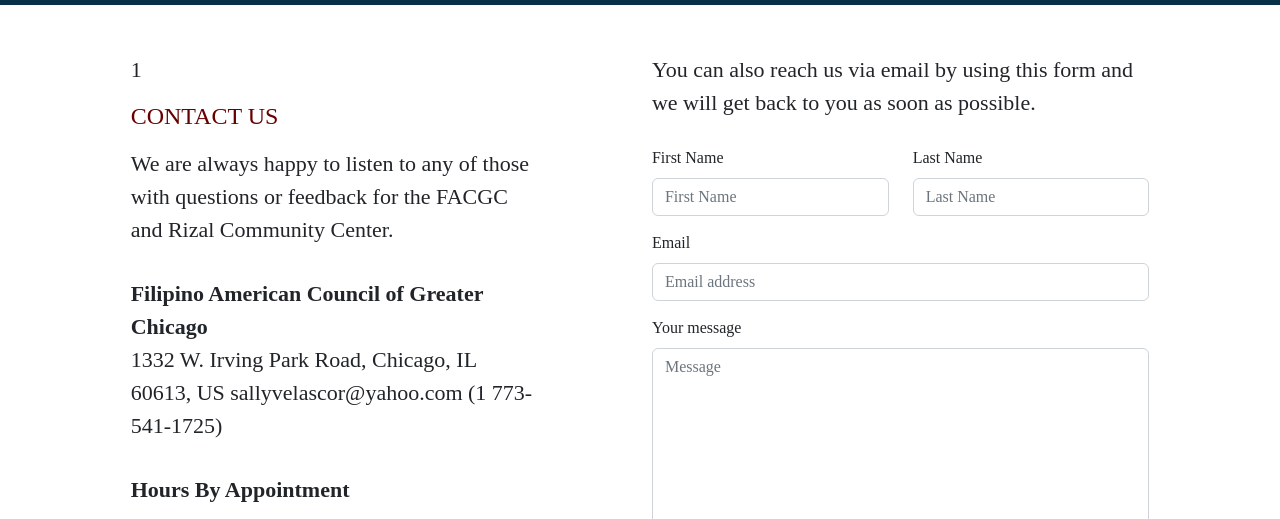
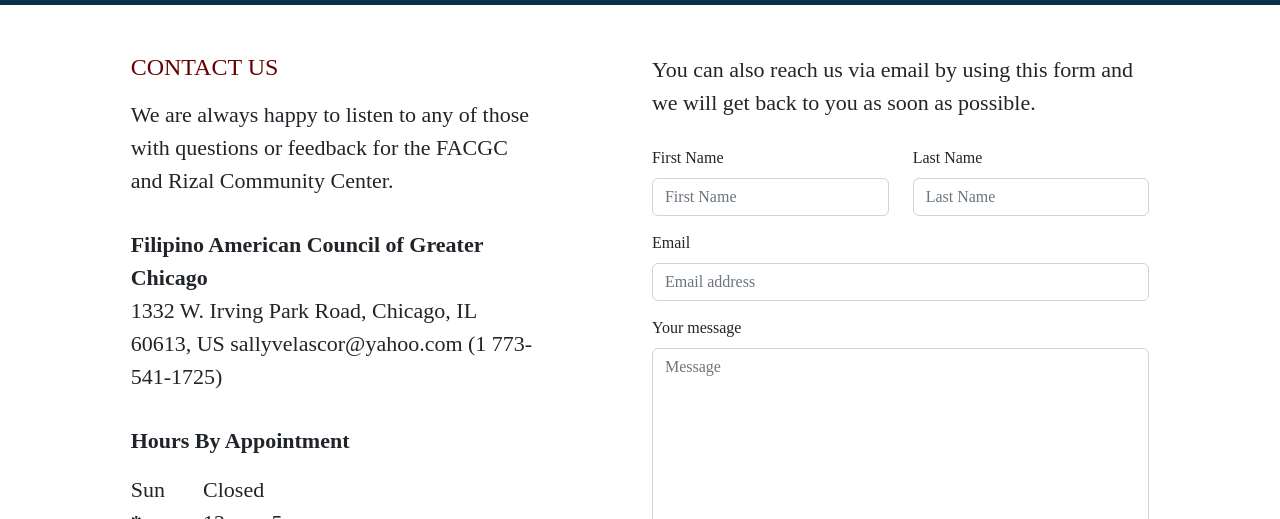
Before and after one commit to dylmwrig/rizal-center-website, a Gatsby site: page /contact in a window 1280 px wide. Shown: the part 209-728 px from the top of the page. Built offline with nearby package versions, Linux system fonts and the light colour scheme; Gatsby itself is replaced by a stand-in of ours.

Commit message:
Remove debugging thing

```diff
--- a/src/pages/contact.js
+++ b/src/pages/contact.js
@@ -48,7 +48,6 @@
     <div class="container my-5 text-start">
       <div class="row">
         <div class="col-5">
-          <p>{day}</p>
           <h4 class="pb-2">CONTACT US</h4>
           <p>We are always happy to listen to any of those with questions or feedback for the FACGC and Rizal Community Center.</p>
           <p class="fw-bold m-0">Filipino American Council of Greater Chicago</p>
```
